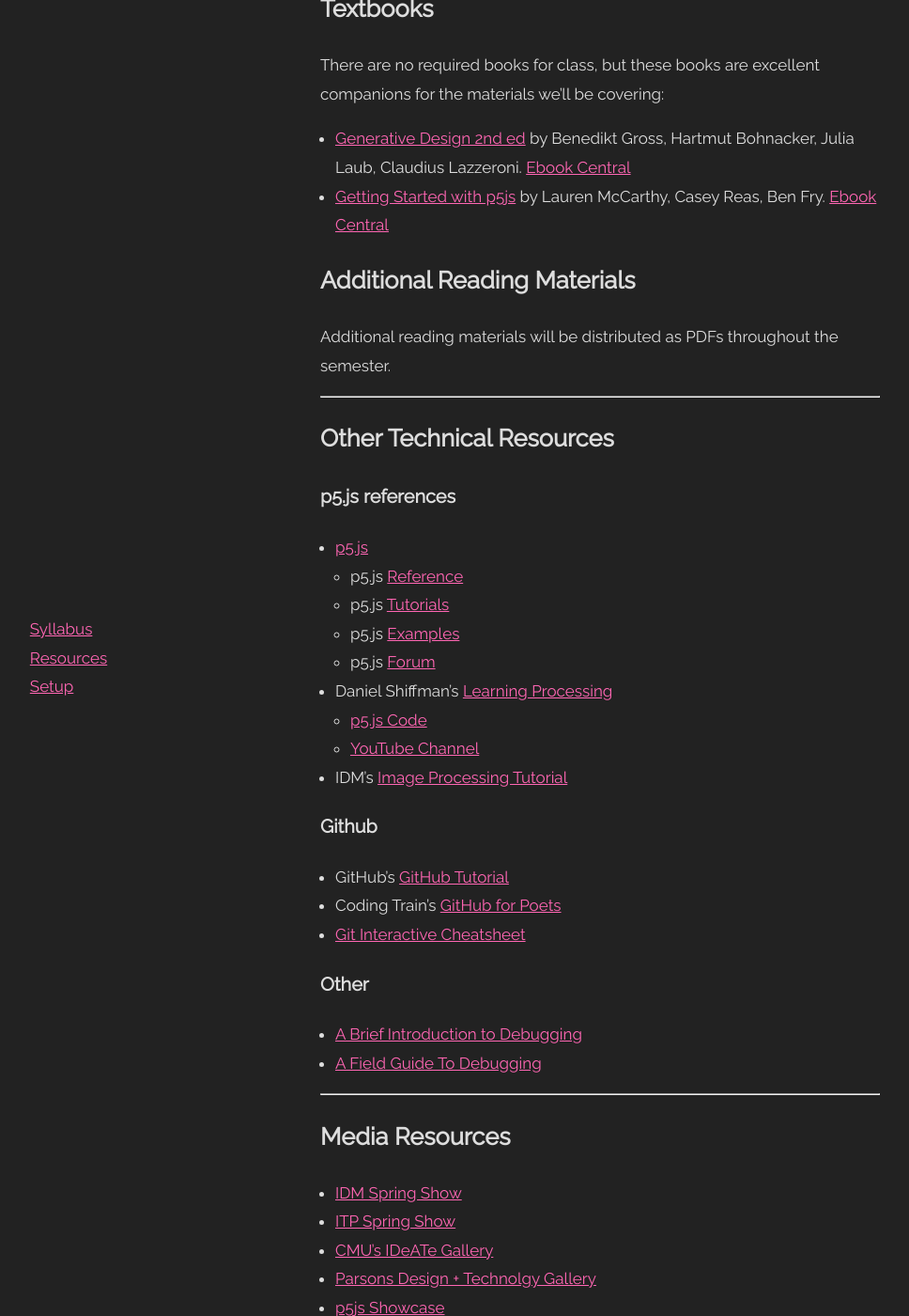
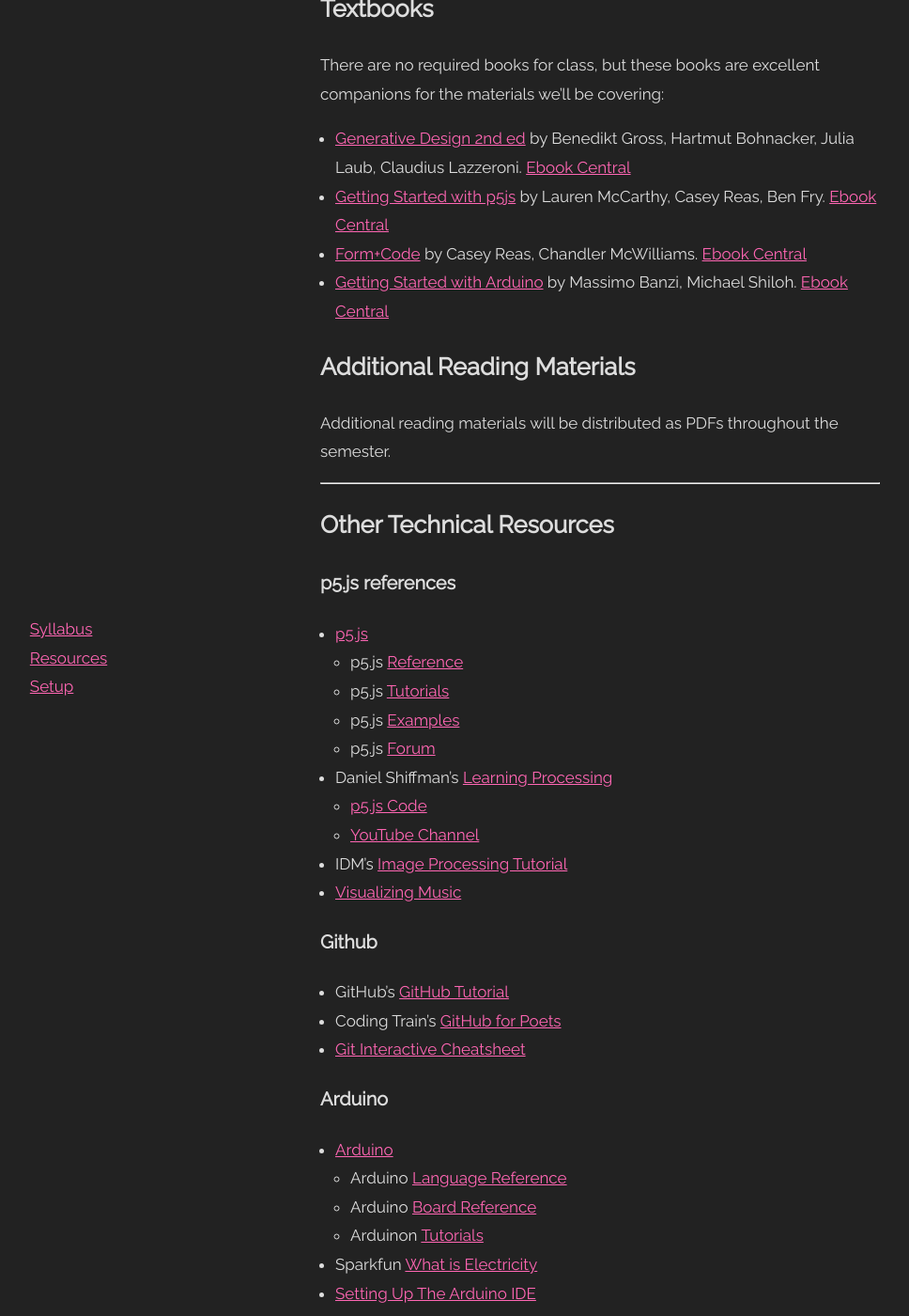
Before and after one commit to DM-GY-6063-2023F-D/DM-GY-6063-2023F-D, a Jekyll site: the page built from _pages/resources.md, in a window 1280 px wide and 1400 px high, scrolled down 281 px. Shown: the whole window at 94% size, without its empty margins (183-1151 px from the left). Built offline with Jekyll 4.4.1, drawn with Linux system fonts in a browser that asks for light colours.

Commit message:
Adds arduino refs

```diff
--- a/_pages/resources.md
+++ b/_pages/resources.md
@@ -12,6 +12,8 @@
 There are no required books for class, but these books are excellent companions for the materials we'll be covering:
 - [Generative Design 2nd ed](http://www.generative-gestaltung.de/2/) by Benedikt Gross, Hartmut Bohnacker, Julia Laub, Claudius Lazzeroni. [Ebook Central](https://ebookcentral.proquest.com/lib/nyulibrary-ebooks/detail.action?docID=5515144)
 - [Getting Started with p5js](https://www.oreilly.com/library/view/make-getting-started/9781457186769/) by Lauren McCarthy, Casey Reas, Ben Fry. [Ebook Central](https://ebookcentral.proquest.com/lib/nyulibrary-ebooks/detail.action?docID=4333728)
+- [Form+Code](http://formandcode.com/code-examples/) by Casey Reas, Chandler McWilliams. [Ebook Central](https://ebookcentral.proquest.com/lib/nyulibrary-ebooks/detail.action?docID=3387346)
+- [Getting Started with Arduino](https://www.oreilly.com/library/view/getting-started-with/9781449363321/) by Massimo Banzi, Michael Shiloh. [Ebook Central](https://ebookcentral.proquest.com/lib/nyulibrary-ebooks/detail.action?docID=1887986)
 
 ## Additional Reading Materials
 
@@ -32,12 +34,21 @@
   - [p5.js Code](https://github.com/shiffman/LearningProcessing-p5.js)
   - [YouTube Channel](https://www.youtube.com/playlist?list=PLRqwX-V7Uu6Zy51Q-x9tMWIv9cueOFTFA)
 - IDM's [Image Processing Tutorial](https://idmnyu.github.io/p5.js-image/)
+- [Visualizing Music](https://therewasaguy.github.io/p5-music-viz/)
 
 ### Github
 
 - GitHub's [GitHub Tutorial](https://docs.github.com/en/get-started/quickstart/hello-world)
 - Coding Train's [GitHub for Poets](https://thecodingtrain.com/tracks/git-and-github-for-poets)
 - [Git Interactive Cheatsheet](https://ndpsoftware.com/git-cheatsheet.html)
+
+### Arduino
+- [Arduino](https://www.arduino.cc/)
+  - Arduino [Language Reference](https://www.arduino.cc/reference/en/)
+  - Arduino [Board Reference](https://docs.arduino.cc/)
+  - Arduinon [Tutorials](https://docs.arduino.cc/tutorials/)
+- Sparkfun [What is Electricity](https://learn.sparkfun.com/tutorials/what-is-electricity/all)
+- [Setting Up The Arduino IDE](https://diyodemag.com/education/fundamentals_setting_up_the_arduino_ide)
 
 ### Other
 
```
